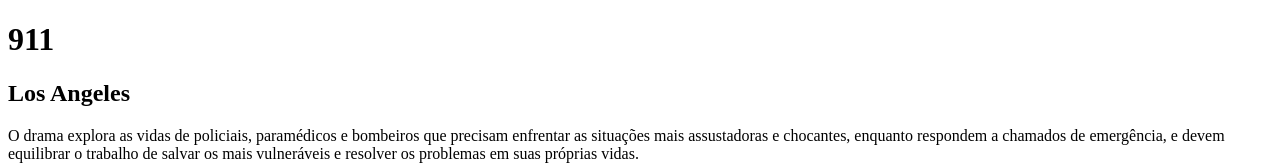
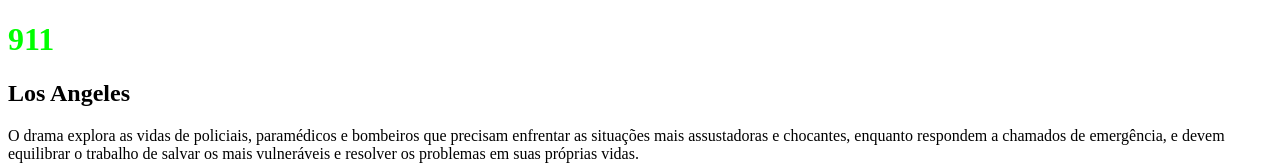
Before and after one commit to felipe-schreiner/meuBlog1b, a plain HTML site: page index.html in a window 1280 px wide. Shown: the top 165 px of the page. Drawn offline with Linux system fonts and the light colour scheme.

Commit message:
qualquer coisa

```diff
--- a/index.html
+++ b/index.html
@@ -4,9 +4,14 @@
     <meta charset="UTF-8">
     <meta name="viewport" content="width=device-width, initial-scale=1.0">
     <title>2018 Drama/Ação</title>
+    <style>
+        h1{
+            color: #ff0000;
+        }
+    </style>
 </head>
 <body>
-    <h1>911</h1>
+    <h1 style="color:#00ff00;">911</h1>
     <h2>Los Angeles</h2>
     <p>O drama explora as vidas de policiais, paramédicos e bombeiros que precisam enfrentar as situações mais assustadoras e chocantes, enquanto respondem a chamados de emergência, e devem equilibrar o trabalho de salvar os mais vulneráveis e resolver os problemas em suas próprias vidas.</p>
     <p>A serie mostra a vida de muitos personagens, mas em principal os seguintes nomes. Athena tenente da policia, Bobby o capitão dos bombeiros, Buck e Diaz um dos bombeiros, Hen e Chimney os paramedicos, Maddie atentente do 911 e Michael ex marido da Athena.</p>
```
